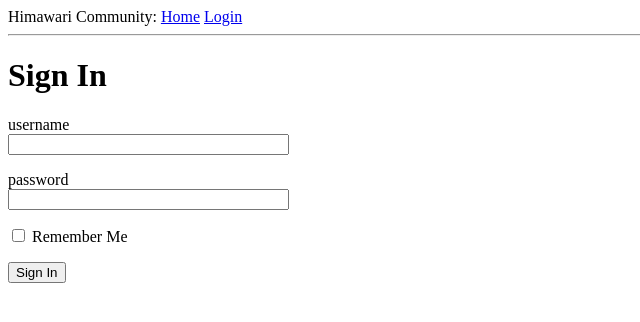
After one commit to jason-cls/project-himawari, a Flask app: page /login in a window 1280 px wide. The commit adds this page. Shown: the top 322 px of the page, without its empty margins (0-640 px from the left). Run offline with Flask 2, Linux system fonts and the light colour scheme.

Commit message:
added template for user login

```diff
--- a/kaguya/templates/base.html
+++ b/kaguya/templates/base.html
@@ -13,6 +13,7 @@
         <div>
             Himawari Community:
             <a href="{{ url_for('main.home') }}">Home</a>
+            <a href="{{ url_for('users.login') }}">Login</a>
         </div>
         <hr>
         {% block content %}{% endblock %}
--- /dev/null
+++ b/kaguya/templates/login.html
@@ -0,0 +1,26 @@
+<!DOCTYPE html>
+
+{% extends "base.html" %}
+
+{% block content %}
+    <h1>Sign In</h1>
+    <form action="" method="post" novalidate>
+        {{ form.hidden_tag() }}
+        <p>
+            {{ form.username.label }}<br>
+            {{ form.username(size=32) }}<br>
+            {% for error in form.username.errors %}
+                <span style="color: red;">[{{ error }}]</span>
+            {% endfor %}
+        </p>
+        <p>
+            {{ form.password.label }}<br>
+            {{ form.password(size=32) }}<br>
+            {% for error in form.password.errors %}
+                <span style="color: red;">[{{ error }}]</span>
+            {% endfor %}
+        </p>
+        <p>{{ form.remember_me() }} {{ form.remember_me.label }}</p>
+        <p>{{ form.submit() }}</p>
+    </form>
+{% endblock %}
--- a/kaguya/users/forms.py
+++ b/kaguya/users/forms.py
@@ -0,0 +1,12 @@
+from flask_wtf import FlaskForm
+from wtforms import StringField, PasswordField, BooleanField, SubmitField
+from wtforms.validators import DataRequired
+
+
+class LoginForm(FlaskForm):
+    username = StringField('username', validators=[DataRequired()])
+    password = PasswordField('password', validators=[DataRequired()])
+    remember_me = BooleanField('Remember Me')
+    submit = SubmitField('Sign In')
+
+# class RegistrationForm(FlaskForm):
--- a/kaguya/users/routes.py
+++ b/kaguya/users/routes.py
@@ -1,3 +1,9 @@
-from flask import Blueprint
+from flask import Blueprint, render_template
+from kaguya.users.forms import LoginForm
 
 users = Blueprint('users', __name__)
+
+@users.route('/login', methods=['GET', 'POST'])
+def login():
+    form = LoginForm()
+    return render_template('login.html', title='Login', form=form)
```
Also changed, not shown: kaguya/main/routes.py (line endings or trailing spaces).
